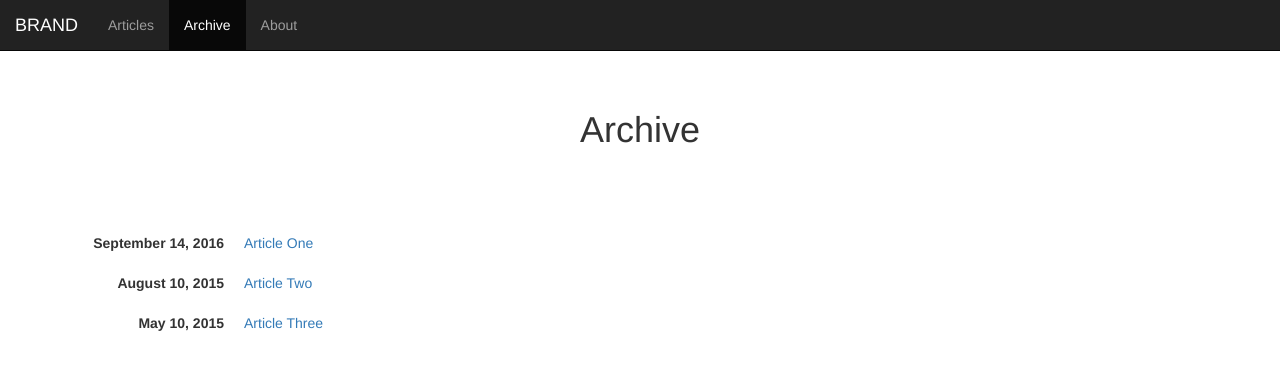
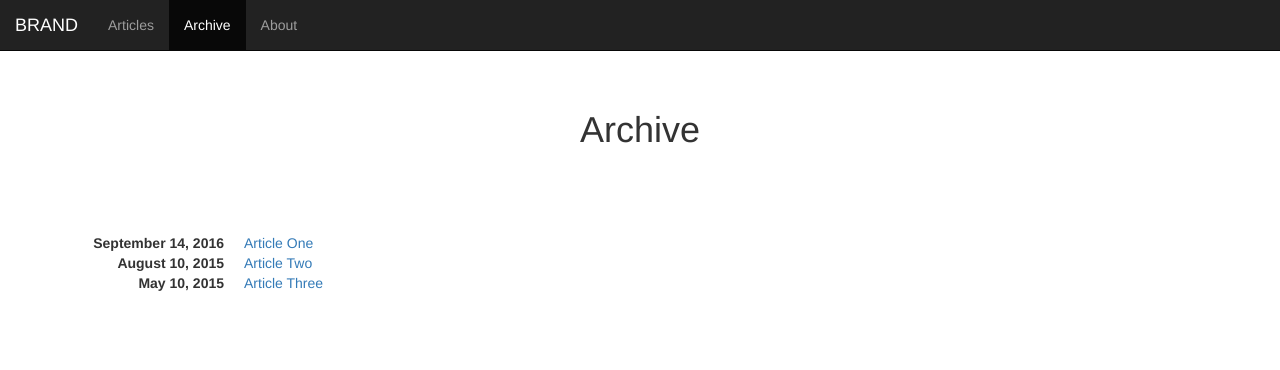
Before and after one commit to RyanWhitell/PersonalWebsiteTemplate, a website: page archive.html in a window 1280 px wide. Drawn offline with Linux system fonts and the light colour scheme.

Commit message:
Fix location of <br> tags

```diff
--- a/archive.html
+++ b/archive.html
@@ -48,9 +48,9 @@
       <div>
         <dl class="dl-horizontal">
           <dt>September 14, 2016</dt>
-          <dd><a href="articletemplate.html">Article One</a></dd><br>
+          <dd><a href="articletemplate.html">Article One</a><br></dd>
           <dt>August 10, 2015</dt>
-          <dd><a href="articletemplate.html">Article Two</a></dd><br>
+          <dd><a href="articletemplate.html">Article Two</a><br></dd>
           <dt>May 10, 2015</dt>
           <dd><a href="articletemplate.html">Article Three</a></dd>
         </dl>
```
